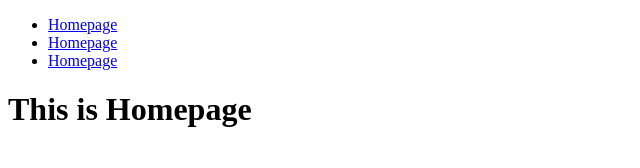
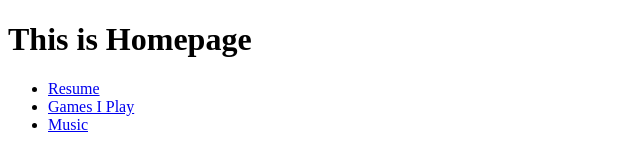
Before and after one commit to dernest0/project_1, a plain HTML site: page index.html in a window 1280 px wide. Shown: the whole page, without its empty margins (0-640 px from the left). Drawn offline with Linux system fonts and the light colour scheme.

Commit message:
Update index.html

```diff
--- a/index.html
+++ b/index.html
@@ -7,16 +7,16 @@
   </head>
 
   <body>
+    <h1>This is Homepage</h1>
     <header>
         <nav>
             <ul>
                 <!-- Navigation is the same on all three html files-->
-                 <li><a href="index.html">Homepage</a></li>
-                 <li><a href="Games_I_Play.html">Homepage</a></li>
-                 <li><a href="music.html">Homepage</a></li>
+                 <li><a href="resume.html">Resume</a></li>
+                 <li><a href="Games_I_Play.html">Games I Play</a></li>
+                 <li><a href="music.html">Music</a></li>
             </ul>
         </nav>
     </header>
-    <h1>This is Homepage</h1>
   </body>
 </html>
```
